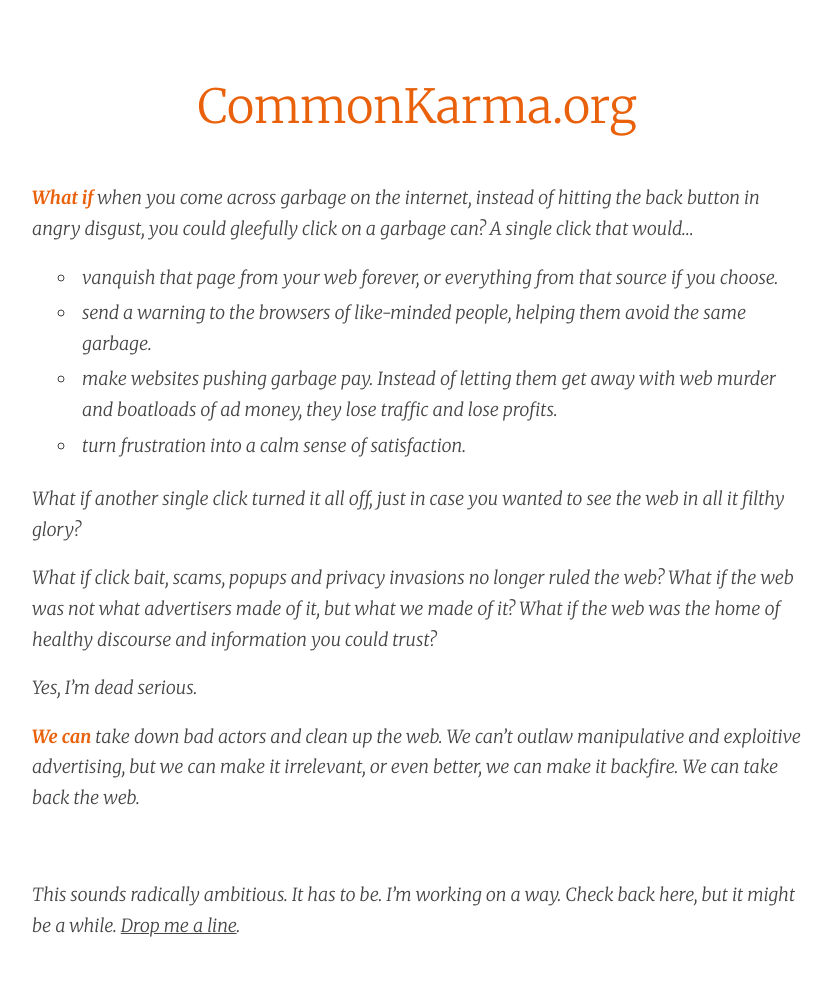
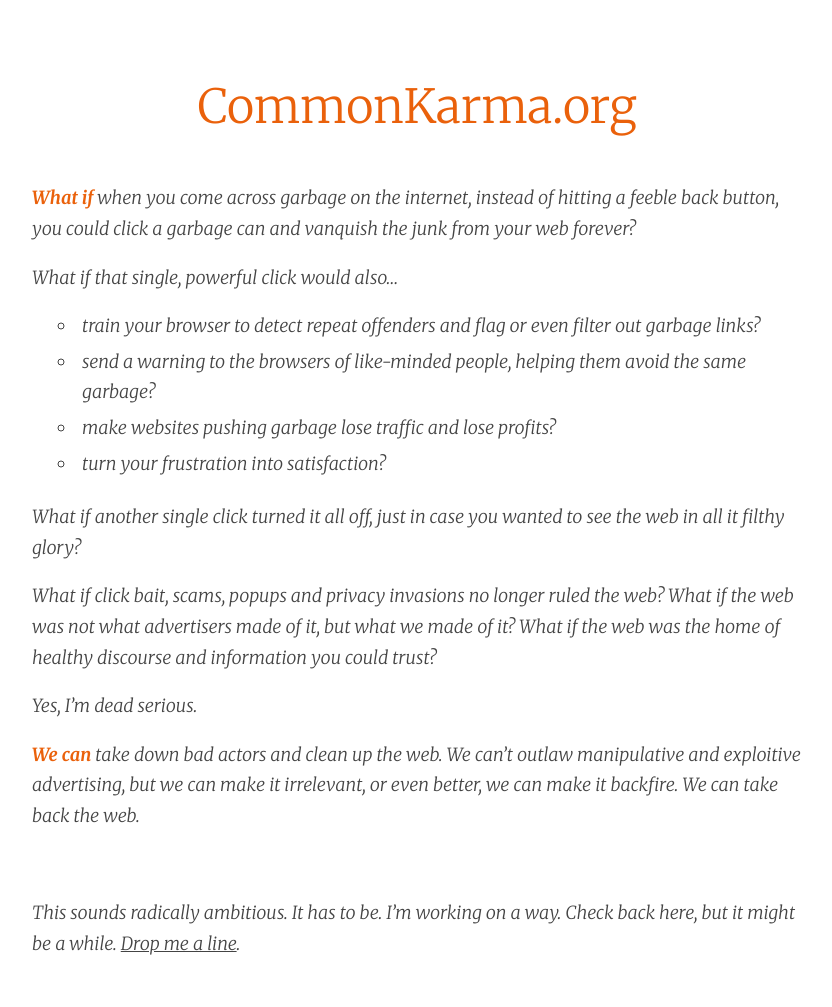
Before and after one commit to commonkarma/commonkarma.org-source, a Jekyll site: the page built from index.md, in a window 1280 px wide. Shown: the whole page, without its empty margins (223-1055 px from the left). Built offline with Jekyll 4.4.1, drawn with Linux system fonts in a browser that asks for light colours; nearby versions of some CDN libraries; comment, search, counter and statistics services are not loaded.

Commit message:
less wordy

```diff
--- a/index.md
+++ b/index.md
@@ -5,12 +5,13 @@ title: What If?
 
 
 
-**What if** when you come across garbage on the internet, instead of hitting the back button in angry disgust, you could gleefully click on a garbage can? A single click that would...
+**What if** when you come across garbage on the internet, instead of hitting a feeble back button, you could click a garbage can and vanquish the junk from *your* web forever?
 
-- vanquish that page from *your* web forever, or everything from that source if you choose.
-- send a warning to the browsers of like-minded people, helping them avoid the same garbage.
-- make websites pushing garbage pay. Instead of letting them get away with web murder and boatloads of ad money, they lose traffic and lose profits.
-- turn frustration into a calm sense of satisfaction.
+What if that single, powerful click would also...
+- train your browser to detect repeat offenders and flag or even filter out garbage links?
+- send a warning to the browsers of like-minded people, helping them avoid the same garbage?
+- make websites pushing garbage lose traffic and lose profits?
+- turn your frustration into satisfaction?
 
 What if another single click turned it all off, just in case you wanted to see the web in all it filthy glory?
 
```
